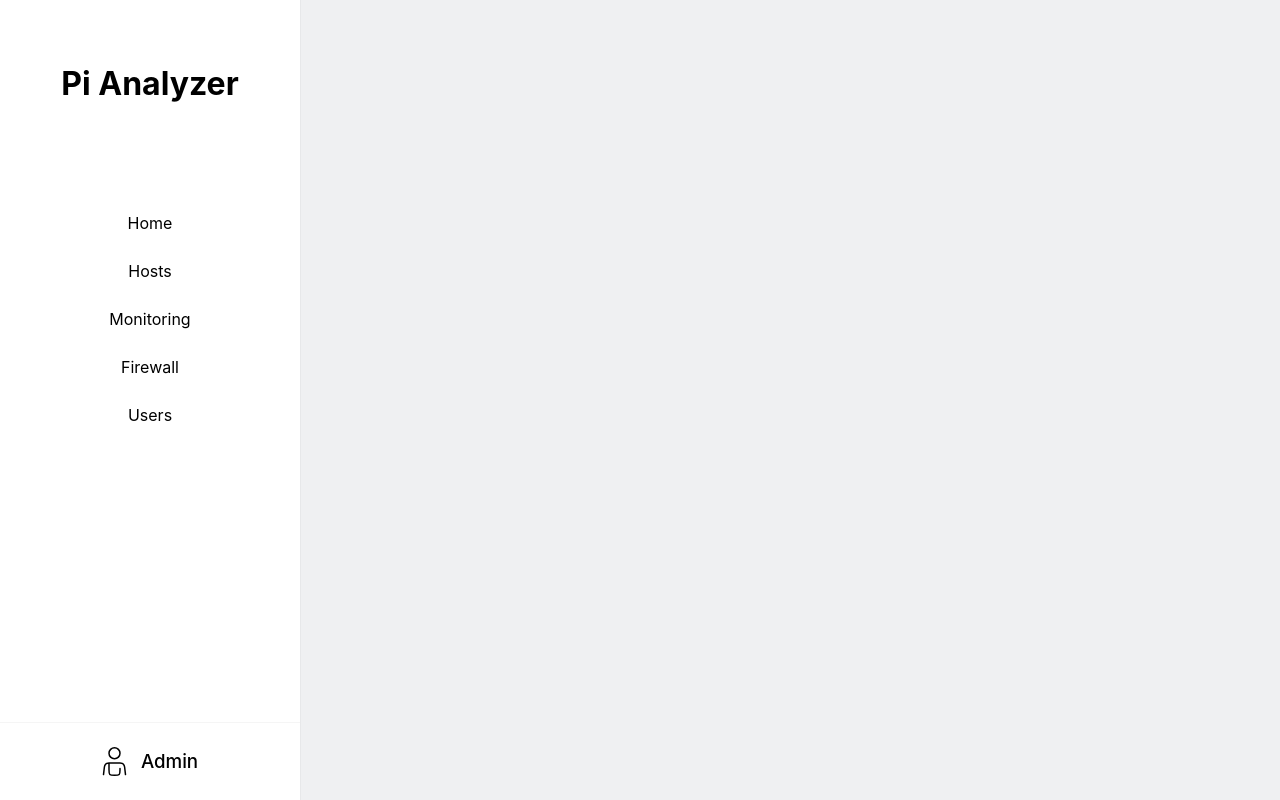
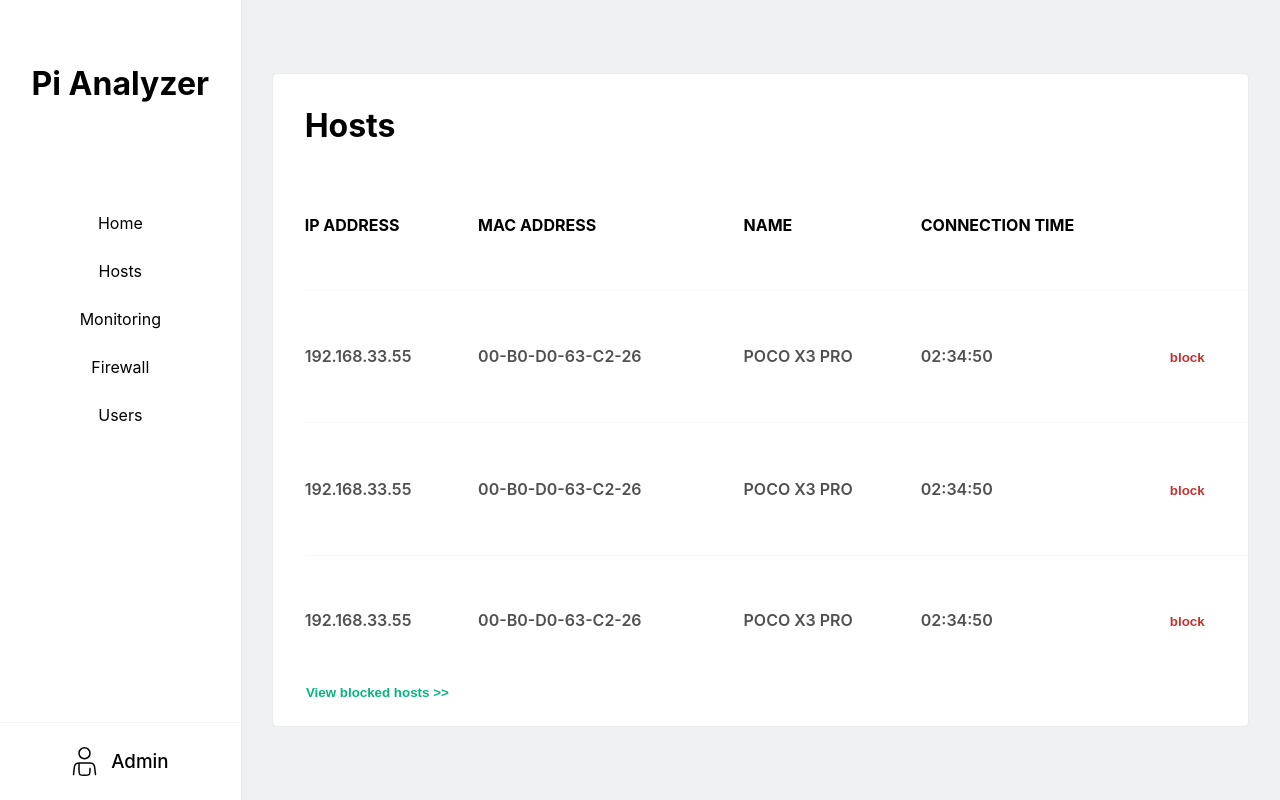
Before and after one commit to slawinsky/pi-analyzer, a React (Create React App) app in the folder frontend/: page /home/hosts in a window 1280 px wide. Built offline with nearby package versions, Linux system fonts and the light colour scheme; no server answers.

Commit message:
implement hosts view

```diff
--- a/frontend/src/components/Dashoard/Dashboard.js
+++ b/frontend/src/components/Dashoard/Dashboard.js
@@ -5,7 +5,7 @@ import "./Dashboard.css";
 const Dashboard = () => {
   return (
     <>
-      <div className="content">
+      <div className="dashboard content">
         <div className="dashboard__up">
           <div className="dashboard__threats">
             <h1 className="dashboard__title">Threats</h1>
--- a/frontend/src/components/Home/Home.js
+++ b/frontend/src/components/Home/Home.js
@@ -2,6 +2,7 @@ import React from "react";
 import { Route, Routes } from "react-router-dom";
 import Dashboard from "../Dashoard/Dashboard";
 import Menu from "../Menu/Menu";
+import Hosts from "../Hosts/Hosts";
 import "./Home.css";
 
 const Home = () => {
@@ -10,6 +11,7 @@ const Home = () => {
       <Menu />
       <Routes>
         <Route path="dashboard" element={<Dashboard />} />
+        <Route path="hosts" element={<Hosts />} />
       </Routes>
     </div>
   );
--- /dev/null
+++ b/frontend/src/components/Hosts/Hosts.css
@@ -0,0 +1,78 @@
+.hosts {
+  height: 85%;
+  width: 100%;
+  background-color: #fff;
+  border-radius: 4px;
+  display: flex;
+  flex-direction: column;
+  box-shadow: 0 0 1px rgb(0 0 0 / 0.2);
+}
+
+.hosts * {
+  margin: 1em 0 0 1em;
+}
+
+.hosts__title {
+  text-align: left;
+}
+
+.hosts__table {
+  flex-grow: 2;
+  margin: 1em 0 0 2em;
+  border-collapse: collapse;
+}
+
+.hosts__table td {
+  color: #505050;
+  font-weight: 600;
+}
+
+.hosts__table th {
+  text-align: left;
+}
+
+.hosts__table tr {
+  border-bottom: 1px solid #f9f9f9;
+}
+
+.hosts__table tr:last-child {
+  border: none;
+}
+
+.hosts__btn {
+  border: none;
+  background: none;
+  font-weight: bold;
+  cursor: pointer;
+}
+
+.block {
+  color: #c73131;
+  margin: 0 1em 0 0;
+}
+
+.view {
+  width: fit-content;
+  color: #06b57d;
+  margin: 0 0 2em 2.5em;
+}
+
+@media screen and (max-width: 965px) {
+  .name {
+    display: none;
+  }
+
+  .time {
+    display: none;
+  }
+}
+
+@media screen and (max-width: 768px) {
+  .name {
+    display: none;
+  }
+
+  .time {
+    display: none;
+  }
+}
--- /dev/null
+++ b/frontend/src/components/Hosts/Hosts.js
@@ -0,0 +1,50 @@
+import React from "react";
+import "./Hosts.css";
+
+const Hosts = () => {
+  return (
+    <div className="content">
+      <div className="hosts">
+        <h1 className="hosts__title">Hosts</h1>
+        <table className="hosts__table">
+          <tr>
+            <th className="hosts__heading ip">IP ADDRESS</th>
+            <th className="hosts__heading mac">MAC ADDRESS</th>
+            <th className="hosts__heading name">NAME</th>
+            <th className="hosts__heading time">CONNECTION TIME</th>
+          </tr>
+          <tr>
+            <td className="ip">192.168.33.55</td>
+            <td className="mac">00-B0-D0-63-C2-26</td>
+            <td className="name">POCO X3 PRO</td>
+            <td className="time">02:34:50</td>
+            <td>
+              <button className="hosts__btn block">block</button>
+            </td>
+          </tr>
+          <tr>
+            <td className="ip">192.168.33.55</td>
+            <td className="mac">00-B0-D0-63-C2-26</td>
+            <td className="name">POCO X3 PRO</td>
+            <td className="time">02:34:50</td>
+            <td>
+              <button className="hosts__btn block">block</button>
+            </td>
+          </tr>
+          <tr>
+            <td className="ip">192.168.33.55</td>
+            <td className="mac">00-B0-D0-63-C2-26</td>
+            <td className="name">POCO X3 PRO</td>
+            <td className="time">02:34:50</td>
+            <td>
+              <button className="hosts__btn block">block</button>
+            </td>
+          </tr>
+        </table>
+        <button className="hosts__btn view">View blocked hosts {">>"}</button>
+      </div>
+    </div>
+  );
+};
+
+export default Hosts;
--- a/frontend/src/styles/global.css
+++ b/frontend/src/styles/global.css
@@ -43,6 +43,7 @@ h1 {
 
 .content {
   width: 100%;
+  height: 100%;
   display: flex;
   justify-content: center;
   align-items: center;
```
